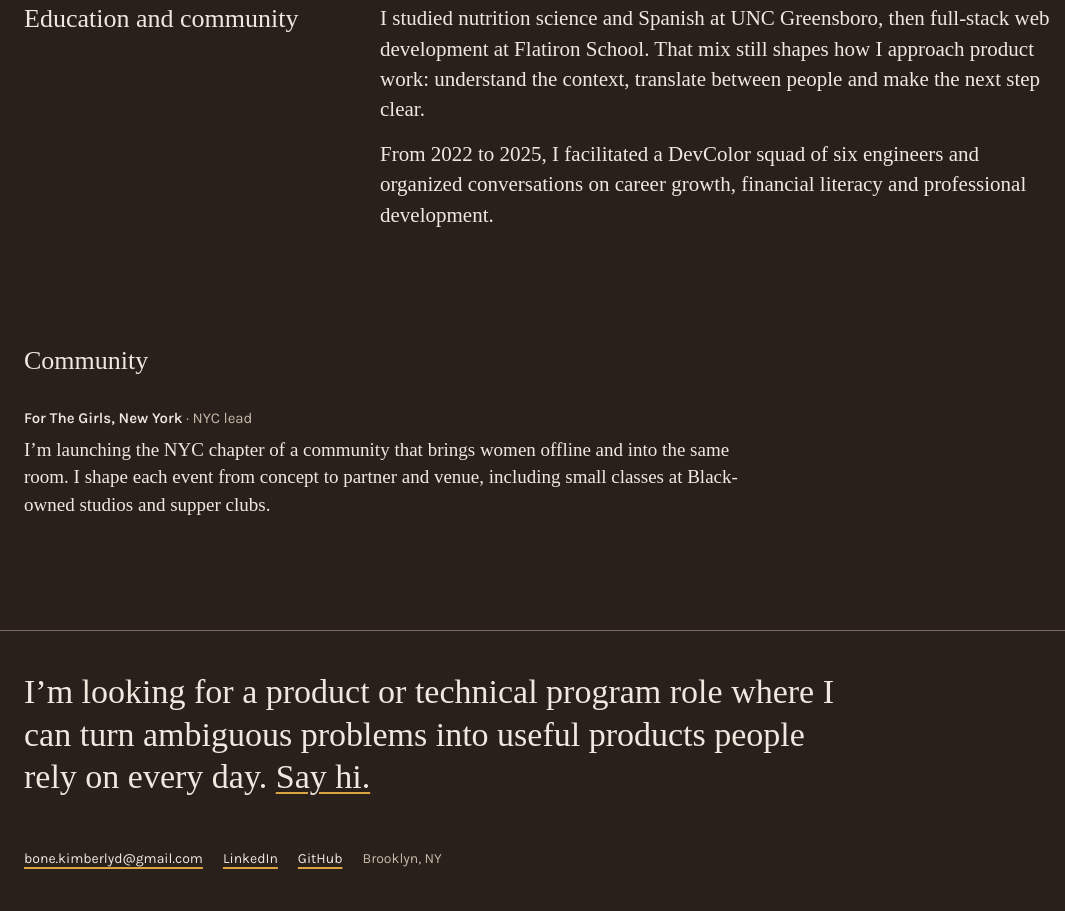
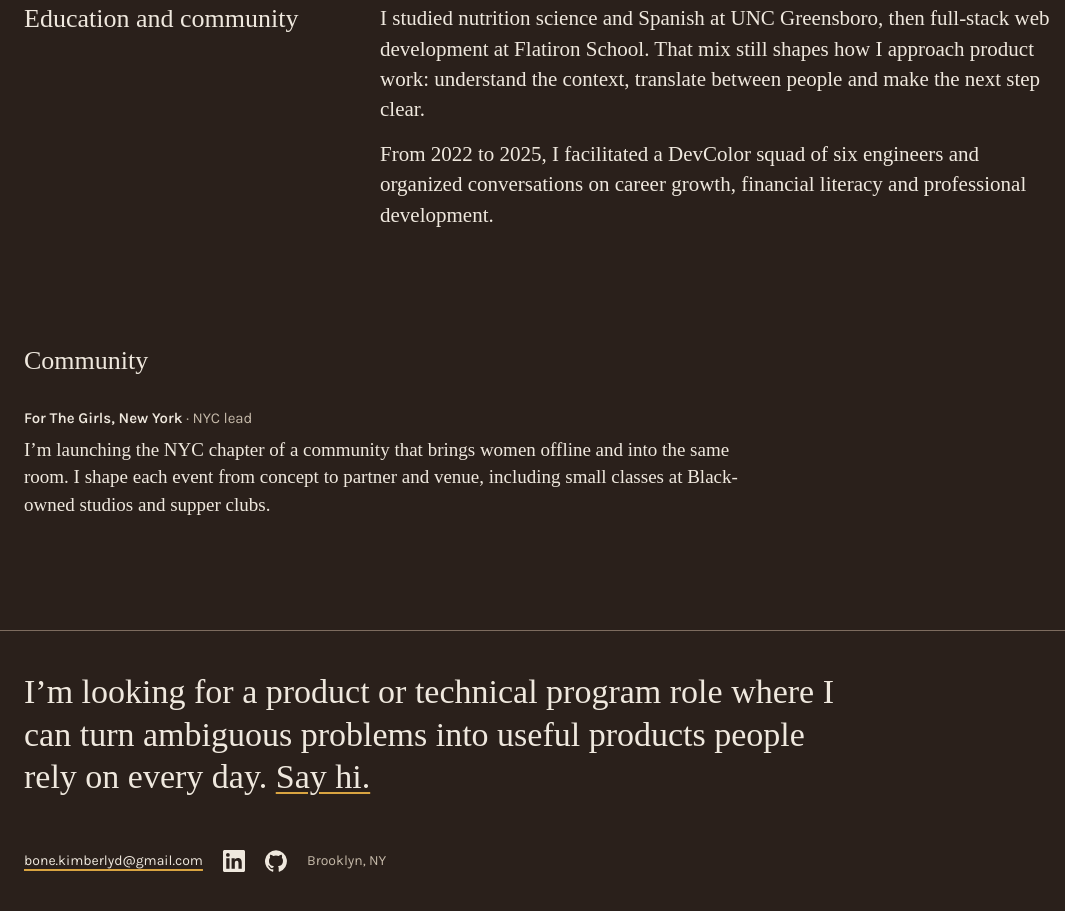
Before and after one commit to kimberlybone/portfolio, a plain HTML site: page index.html in a window 1280 px wide. Shown: the part 3469-4380 px from the top of the page, without its empty margins (0-1065 px from the left). Drawn offline with Linux system fonts and the light colour scheme.

Commit message:
Use GitHub and LinkedIn logos in the homepage footer

```diff
--- a/index.html
+++ b/index.html
@@ -24,6 +24,8 @@ a:hover{color:#F0C56E}
 .exp-theme p{font-family:'Karla',sans-serif;font-size:17px;line-height:1.65;color:#E4DBCF}
 .exp-stack-label{margin-right:10px;font-weight:600;letter-spacing:.08em;text-transform:uppercase}
 .exp-stack{margin:24px 0 0;font-family:'Karla',sans-serif;font-size:13px;color:#9C8E80}
+.social-link{display:inline-flex;flex:0 0 44px;align-items:center;justify-content:center;width:44px;height:44px;margin:0 -11px;color:#EFE8DE}
+.social-link:hover{color:#F0C56E}
 .card-owner{margin:10px 0 0;font-family:'Karla',sans-serif;font-size:16px;font-weight:500;color:#D9A441}
 </style>
 <style>img{max-width:100%}article img{border-radius:12px}</style>
@@ -146,10 +148,10 @@ a:hover{color:#F0C56E}
 
 <footer style="max-width: 1240px; margin: 0 auto; padding: 40px 24px 56px; border-top: 1px solid #7D6C5F">
 <p style="margin: 0; font-size: 34px; line-height: 1.25; max-width: 820px">I’m looking for a product or technical program role where I can turn ambiguous problems into useful products people rely on every day. <a href="mailto:bone.kimberlyd@gmail.com">Say hi.</a></p>
-<p style="margin: 40px 0 0; display: flex; flex-wrap: wrap; gap: 4px 20px; font-family: 'Karla', sans-serif; font-size: 14px">
+<p style="margin: 40px 0 0; display: flex; flex-wrap: wrap; align-items: center; gap: 4px 20px; font-family: 'Karla', sans-serif; font-size: 14px">
 <a href="mailto:bone.kimberlyd@gmail.com" style="padding: 10px 0">bone.kimberlyd@gmail.com</a>
-<a href="https://linkedin.com/in/kimberly-bone" style="padding: 10px 0">LinkedIn</a>
-<a href="https://github.com/kimberlybone" style="padding: 10px 0">GitHub</a>
+<a href="https://linkedin.com/in/kimberly-bone" class="social-link" aria-label="LinkedIn"><svg viewBox="0 0 24 24" width="22" height="22" aria-hidden="true" focusable="false"><path fill="currentColor" d="M20.45 20.45h-3.56v-5.57c0-1.33-.02-3.04-1.85-3.04-1.85 0-2.14 1.45-2.14 2.94v5.67H9.35V9h3.41v1.56h.05c.48-.9 1.64-1.85 3.37-1.85 3.6 0 4.27 2.37 4.27 5.46v6.28zM5.34 7.43a2.06 2.06 0 1 1 0-4.13 2.06 2.06 0 0 1 0 4.13zM7.12 20.45H3.56V9h3.56v11.45zM22.22 0H1.77C.79 0 0 .77 0 1.73v20.54C0 23.23.79 24 1.77 24h20.45c.98 0 1.78-.77 1.78-1.73V1.73C24 .77 23.2 0 22.22 0z"/></svg></a>
+<a href="https://github.com/kimberlybone" class="social-link" aria-label="GitHub"><svg viewBox="0 0 24 24" width="22" height="22" aria-hidden="true" focusable="false"><path fill="currentColor" d="M12 .3a12 12 0 0 0-3.8 23.38c.6.12.83-.26.83-.57L9 21.07c-3.34.72-4.04-1.61-4.04-1.61-.55-1.39-1.34-1.76-1.34-1.76-1.08-.74.09-.73.09-.73 1.2.09 1.83 1.24 1.83 1.24 1.07 1.83 2.81 1.3 3.5 1 .1-.78.42-1.31.76-1.61-2.67-.3-5.47-1.33-5.47-5.93 0-1.31.47-2.38 1.24-3.22-.14-.3-.54-1.52.1-3.18 0 0 1-.32 3.3 1.23a11.5 11.5 0 0 1 6 0c2.28-1.55 3.29-1.23 3.29-1.23.64 1.66.24 2.88.12 3.18a4.65 4.65 0 0 1 1.23 3.22c0 4.61-2.8 5.63-5.48 5.92.42.36.81 1.1.81 2.22l-.01 3.29c0 .31.2.69.82.57A12 12 0 0 0 12 .3"/></svg></a>
 <span style="padding: 10px 0; color: #C4B8A8">Brooklyn, NY</span>
 </p>
 </footer>
```
